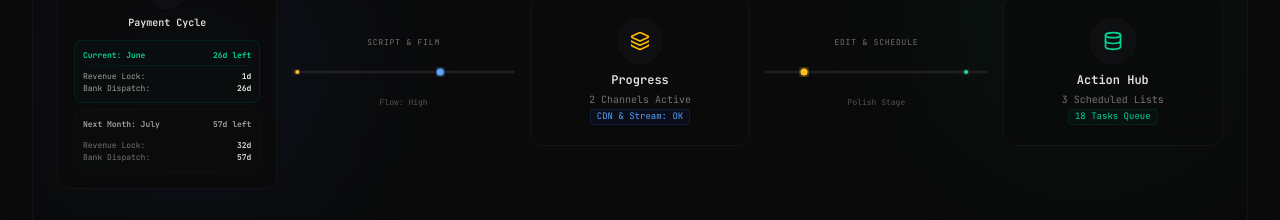
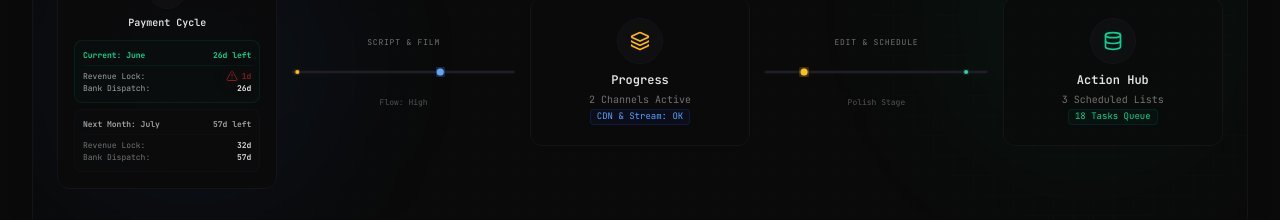
Before and after one commit to akshay58165/system-hub-dashboard, a React (Vite) app: page / in a window 1280 px wide. Shown: the part 281-501 px from the top of the page. Built offline with nearby package versions, Linux system fonts and the light colour scheme.

Commit message:
feat: implement dynamic glow colors and accelerated blinking for current month lock timer

```diff
--- a/src/components/Overview.tsx
+++ b/src/components/Overview.tsx
@@ -110,6 +110,61 @@ export default function Overview({ repos, vercelProjects, supabase, events, onTa
     };
   }, []);
 
+  const getLockGlowStyle = (daysStr: string) => {
+    if (daysStr === 'Locked') {
+      return {
+        color: 'text-neutral-500',
+        animationClass: '',
+        style: {},
+        showWarning: false
+      };
+    }
+
+    let days = 0;
+    if (daysStr === 'Today') {
+      days = 0;
+    } else {
+      days = parseInt(daysStr.replace('d', ''), 10) || 0;
+    }
+
+    if (days > 20) {
+      return {
+        color: 'text-emerald-400 drop-shadow-[0_0_8px_rgba(52,211,153,0.3)]',
+        animationClass: 'animate-pulse',
+        style: { animationDuration: '3s' },
+        showWarning: false
+      };
+    } else if (days > 15) {
+      return {
+        color: 'text-emerald-400 drop-shadow-[0_0_8px_rgba(52,211,153,0.3)]',
+        animationClass: 'animate-pulse',
+        style: { animationDuration: '2s' },
+        showWarning: false
+      };
+    } else if (days > 10) {
+      return {
+        color: 'text-yellow-400 drop-shadow-[0_0_8px_rgba(250,204,21,0.3)]',
+        animationClass: 'animate-pulse',
+        style: { animationDuration: '1.5s' },
+        showWarning: false
+      };
+    } else if (days > 5) {
+      return {
+        color: 'text-orange-400 drop-shadow-[0_0_8px_rgba(251,146,60,0.3)]',
+        animationClass: 'animate-pulse',
+        style: { animationDuration: '1s' },
+        showWarning: false
+      };
+    } else {
+      return {
+        color: 'text-red-500 drop-shadow-[0_0_10px_rgba(239,68,68,0.5)] font-bold',
+        animationClass: 'animate-pulse',
+        style: { animationDuration: days === 0 ? '0.3s' : '0.6s' },
+        showWarning: true
+      };
+    }
+  };
+
   // Merge traffic data across projects for the combined chart
   const combinedTraffic = useMemo(() => {
     if (vercelProjects.length === 0) return [];
@@ -187,9 +242,17 @@ export default function Overview({ repos, vercelProjects, supabase, events, onTa
                 <span>Current: {paymentMetrics.curMonthName}</span>
                 <span>{paymentMetrics.curPayDays} left</span>
               </div>
-              <div className="flex justify-between text-neutral-400">
+              <div className="flex justify-between text-neutral-400 items-center">
                 <span>Revenue Lock:</span>
-                <span className="text-neutral-200 font-bold">{paymentMetrics.curLockDays}</span>
+                <span
+                  className={`font-mono font-bold flex items-center gap-1 ${getLockGlowStyle(paymentMetrics.curLockDays).color} ${getLockGlowStyle(paymentMetrics.curLockDays).animationClass}`}
+                  style={getLockGlowStyle(paymentMetrics.curLockDays).style}
+                >
+                  {getLockGlowStyle(paymentMetrics.curLockDays).showWarning && (
+                    <AlertTriangle className="h-3 w-3 text-red-500 shrink-0" />
+                  )}
+                  {paymentMetrics.curLockDays}
+                </span>
               </div>
               <div className="flex justify-between text-neutral-400">
                 <span>Bank Dispatch:</span>
```
